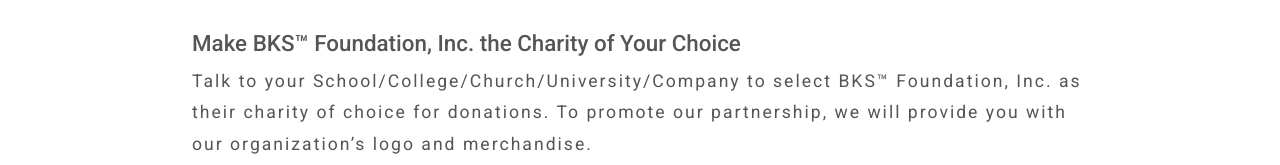
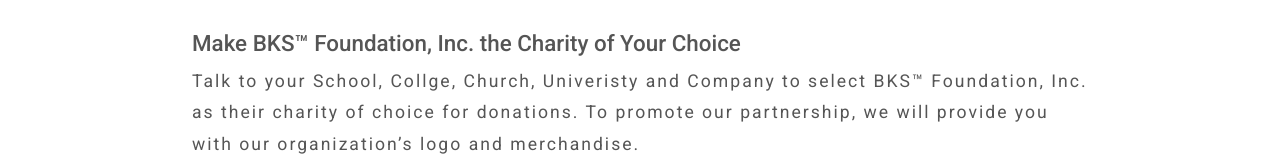
Before and after one commit to tuatoe/kingdom-harvest-ministries, a Next.js app: page /how-you-can-help in a window 1280 px wide. Shown: the part 635-800 px from the top of the page. Built offline with nearby package versions, Linux system fonts and the light colour scheme.

Commit message:
update font

```diff
--- a/pages/how-you-can-help.js
+++ b/pages/how-you-can-help.js
@@ -14,7 +14,7 @@
                 <h2 className='page-title'>You Can Make A Difference</h2>
                 <p>There are many ways you could get involved. Below are some ways you could help make a difference in the lives of the underprivileged and disadvantaged children in Liberia: Follow our progress on our website, Facebook, Instagram and Twitter. Help us spread the word.</p>
                 <h3 className='page-sub-title'>Make BKS&#8482; Foundation, Inc. the Charity of Your Choice</h3>
-                <p>Talk to your School/College/Church/University/Company to select BKS&#8482; Foundation, Inc. as their charity of choice for donations. To promote our partnership, we will provide you with our organization&rsquo;s logo and merchandise.</p>
+                <p>Talk to your School, Collge, Church, Univeristy and Company to select BKS&#8482; Foundation, Inc. as their charity of choice for donations. To promote our partnership, we will provide you with our organization&rsquo;s logo and merchandise.</p>
             </div>
         </>
     )
--- a/styles/globals.scss
+++ b/styles/globals.scss
@@ -52,7 +52,10 @@
   margin-bottom:2rem;
 
   & .title{
-    font-size: 6rem;
+    font-size: 3rem;
+    @media(min-width: 768px){
+      font-size: 6rem;
+    }
     text-align: center;
     color:#fff;
     font-weight: bold;
```
